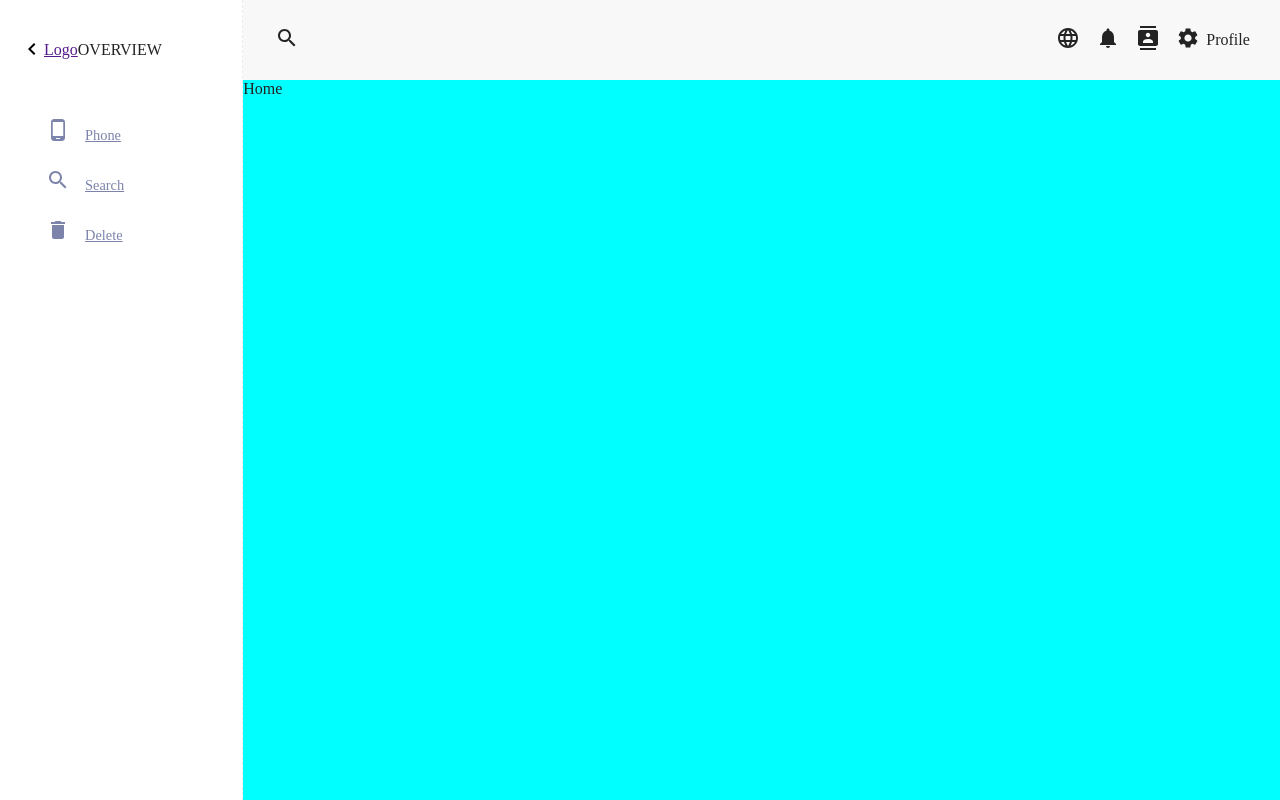
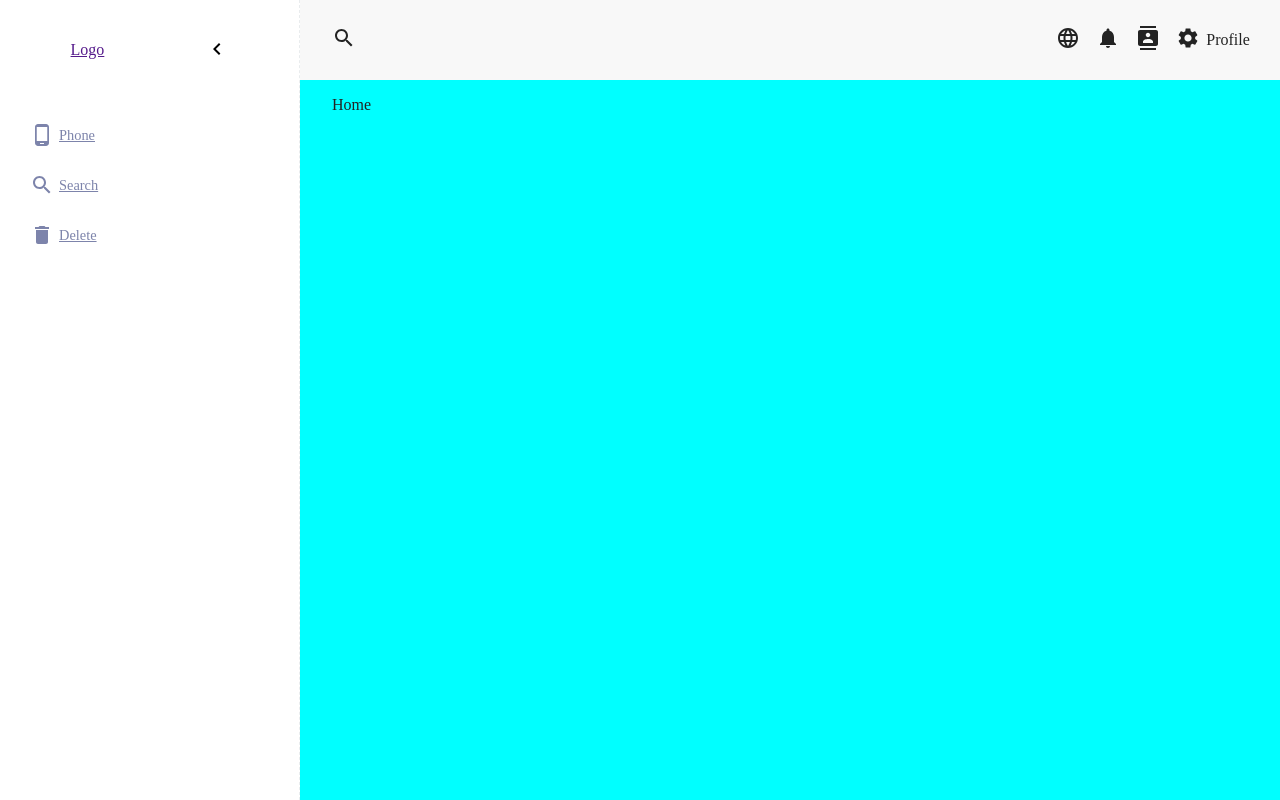
Before and after one commit to Xlebabutti/EventManager, a React (Vite) app in the folder frontend/: page / in a window 1280 px wide. Built offline with nearby package versions, Linux system fonts and the light colour scheme.

Commit message:
add settings

```diff
--- a/frontend/src/components/Layout/_layout.scss
+++ b/frontend/src/components/Layout/_layout.scss
@@ -4,6 +4,13 @@
     height: 100vh;
     bottom: 0;
     right: 0;
+
+    &-main {
+        padding: 1em 2em;
+        display: flex;
+        flex-direction: column;
+        height: calc(100% - 80px);
+    }
 }
 
 .app {
--- a/frontend/src/components/Layout/index.tsx
+++ b/frontend/src/components/Layout/index.tsx
@@ -10,7 +10,9 @@ const Layout = () => {
             <Sidebar />
             <main className="content">
                 <Header />
-                <Outlet />
+                <div className="content-main">
+                    <Outlet />
+                </div>
             </main>
         </div>
     )
--- a/frontend/src/components/Sidebar/_sidebar.scss
+++ b/frontend/src/components/Sidebar/_sidebar.scss
@@ -8,6 +8,7 @@
 
     &-wrapper {
         height: inherit;
+        width: inherit;
         max-height: 100%;
         min-height: 100%;
         overflow-y: auto;
@@ -20,6 +21,7 @@
         min-height: 100px;
         display: flex;
         align-items: center;
+        justify-content: space-around;
         padding: 0 20px;
     }
 
@@ -33,14 +35,14 @@
     }
 
     &-close {
-        width: 90px;
+        width: 85px;
     }
 
     &__menu {
         display: flex;
         flex-direction: column;
         align-items: center;
-        padding: 0 20px;
+        padding: 0 1em;
 
         &>ul {
             width: 100%; // FIXME: выше 300px
@@ -50,19 +52,21 @@
             display: flex;
             align-items: center;
             height: 50px;
-            padding: 0 20px;
+            padding: 0 8px;
             color: #7d84ab;
         }
 
         &-icon {
+            display: flex;
+            align-items: center;
+            justify-content: center;
             font-size: 1.2rem;
             width: 35px;
             min-width: 35px;
             height: 35px;
             line-height: 35px;
             text-align: center;
-            display: inline-block;
-            margin-right: 10px;
+            // margin-right: 10px
             border-radius: 2px;
             transition: color 0.3s;
         }
--- a/frontend/src/components/Sidebar/index.tsx
+++ b/frontend/src/components/Sidebar/index.tsx
@@ -25,13 +25,12 @@ const Sidebar = () => {
         <div className={`sidebar ${isOpen ? 'sidebar-open' : 'sidebar-close'}`}>
             <div className="sidebar-wrapper">
                 <div className="sidebar-header">
+                    <a href="">
+                        <Logo />
+                    </a>
                     <button onClick={handleToggleSidebar}>
                         {!isOpen ? <NavigateNext /> : <NavigateBefore />}
                     </button>
-                    <a href="">
-                        <Logo />
-                    </a>
-                    <span>OVERVIEW</span>
                 </div>
                 <div className="sidebar-content">
                     {isOpen ? (
@@ -46,7 +45,7 @@ const Sidebar = () => {
                                     </Link>
                                 </li>
                                 <li className="sidebar__menu-item">
-                                    <Link to={''}>
+                                    <Link to={'/Searc'}>
                                         <span className="sidebar__menu-icon">
                                             <Search />
                                         </span>
@@ -54,12 +53,12 @@ const Sidebar = () => {
                                     </Link>
                                 </li>
                                 <li className="sidebar__menu-item">
-                                    <a href="">
+                                    <Link to={'/Delete'}>
                                         <span className="sidebar__menu-icon">
                                             <Delete />
                                         </span>
                                         <span className='sidebar__menu-title'>Delete</span>
-                                    </a>
+                                    </Link>
                                 </li>
                             </ul>
                         </nav>
@@ -67,25 +66,25 @@ const Sidebar = () => {
                         <nav className="sidebar__menu">
                             <ul>
                                 <li className="sidebar__menu-item">
-                                    <a href="">
+                                    <Link to={'/Phone'}>
                                         <span className="sidebar__menu-icon">
                                             <PhoneAndroid />
                                         </span>
-                                    </a>
+                                    </Link>
                                 </li>
                                 <li className="sidebar__menu-item">
-                                    <a href="">
+                                    <Link to={'/Search'}>
                                         <span className="sidebar__menu-icon">
                                             <Search />
                                         </span>
-                                    </a>
+                                    </Link>
                                 </li>
                                 <li className="sidebar__menu-item">
-                                    <a href="">
+                                    <Link to={'/Delete'}>
                                         <span className="sidebar__menu-icon">
                                             <Delete />
                                         </span>
-                                    </a>
+                                    </Link>
                                 </li>
                             </ul>
                         </nav>
```
Also changed, not shown: frontend/src/components/Header/Settings/index.tsx (added, +36 -0 lines), frontend/src/components/Header/Settings/_settings.scss (added).
